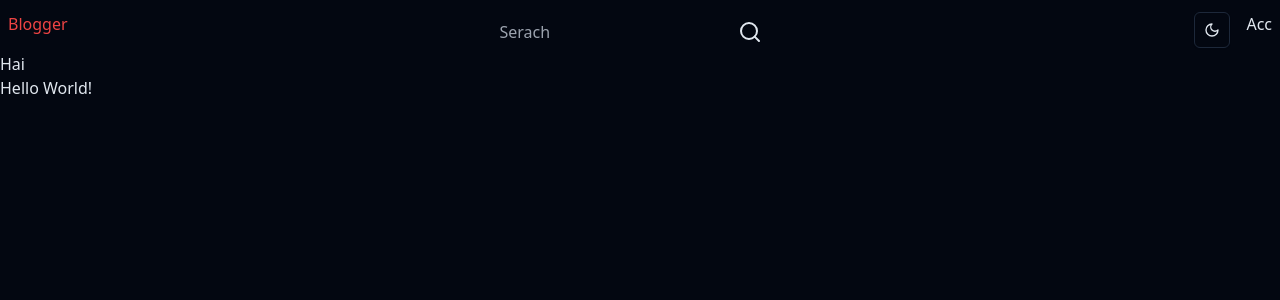
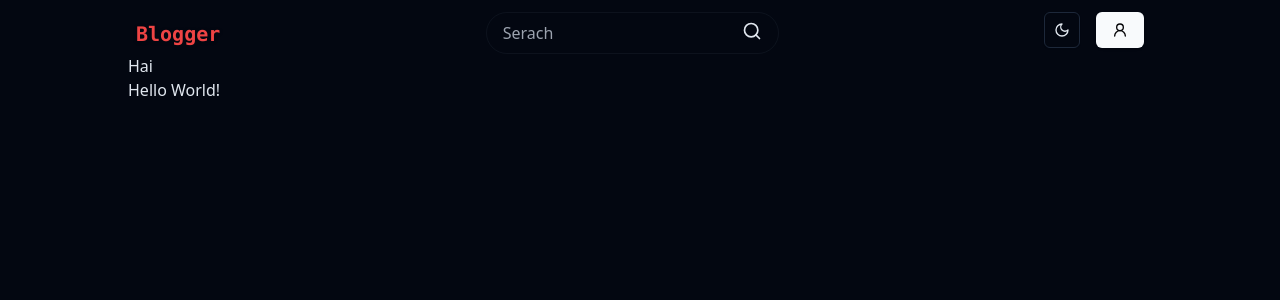
Before and after one commit to JASEEM-K/Blogging-Platform, a React (Vite) app in the folder frontend/: page / in a window 1280 px wide. Shown: the top 300 px of the page. Built offline with nearby package versions, Linux system fonts and the light colour scheme.

Commit message:
fixed some minor errors and stuff

```diff
--- a/frontend/src/App.tsx
+++ b/frontend/src/App.tsx
@@ -4,7 +4,7 @@ import RichTextEditor from './RichTextEditor'
 function App() {
 
   return (
-    <div className=' max-w-screen-xl justify-center align-middle '>
+    <div className=' max-w-screen-lg h-full mx-auto  '>
       <Navbar />
       <RichTextEditor />
     </div>
--- a/frontend/src/Components/Navbar.tsx
+++ b/frontend/src/Components/Navbar.tsx
@@ -1,20 +1,23 @@
 import { ModeToggle } from "./mode-togglet";
-import { Search } from 'lucide-react'
+import { Search, UserRound } from 'lucide-react'
+import { Button } from "./ui/button";
 
 const Navbar = () => {
   return (
-    <div className='mt-3 max-h-16 mx-auto px-2 flex justify-between'>
-      <div className="text-red-500" >Blogger</div>
-      <div className='border-slate-500 rounded-full border-slate-500/15 hidden sm:block' >
+    <div className='mt-3 max-h-16 px-2 flex justify-between'>
+      <div className="text-red-500 font-bold font-mono text-xl drop-shadow translate-y-2" >Blogger</div>
+      <div className='border border-slate-500 rounded-full border-slate-500/10 hidden sm:block' >
         <div className="flex px-4 p-2 gap-2 " >
-          <input className="bg-transparent " placeholder='Serach' />
-          <Search />
+          <input className="bg-transparent border-none focus:border-transparent " placeholder='Serach' />
+          <Search size='20' />
         </div>
       </div>
       <div className='flex gap-4  '>
-        <Search className='block sm:hidden' />
+        <Search size='20' className='rounded-full border border-slate-500/10 block sm:hidden' />
         <ModeToggle />
-        <div>Acc</div>
+        <Button>
+          <UserRound size='40' />
+        </Button>
       </div>
     </div>
   )
```
